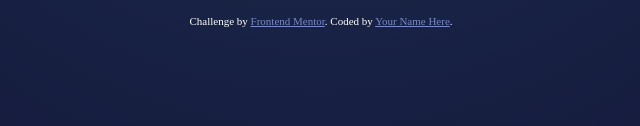
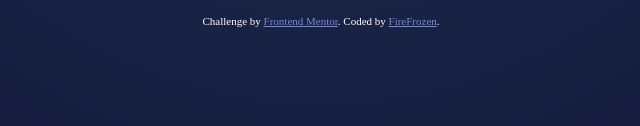
Before and after one commit to FireFrozen/rock-paper-scissors-master-3-elements, a plain HTML site: page index.html in a window 1280 px wide. Shown: the part 687-813 px from the top of the page, 319-959 px from the left. Drawn offline with Linux system fonts and the light colour scheme.

Commit message:
added name

```diff
--- a/index.html
+++ b/index.html
@@ -129,7 +129,7 @@
 
   <footer class="attribution">
     Challenge by <a href="https://www.frontendmentor.io?ref=challenge" target="_blank">Frontend Mentor</a>.
-    Coded by <a href="#">Your Name Here</a>.
+    Coded by <a href="#">FireFrozen</a>.
   </footer>
 
   <script src="script.js"></script>
```
